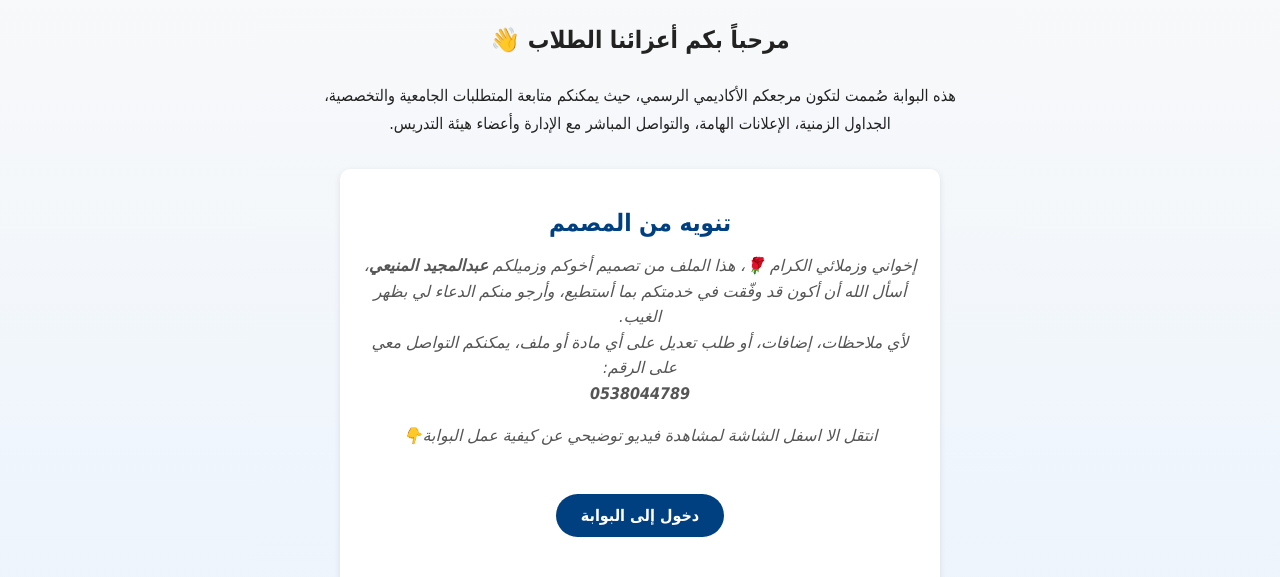
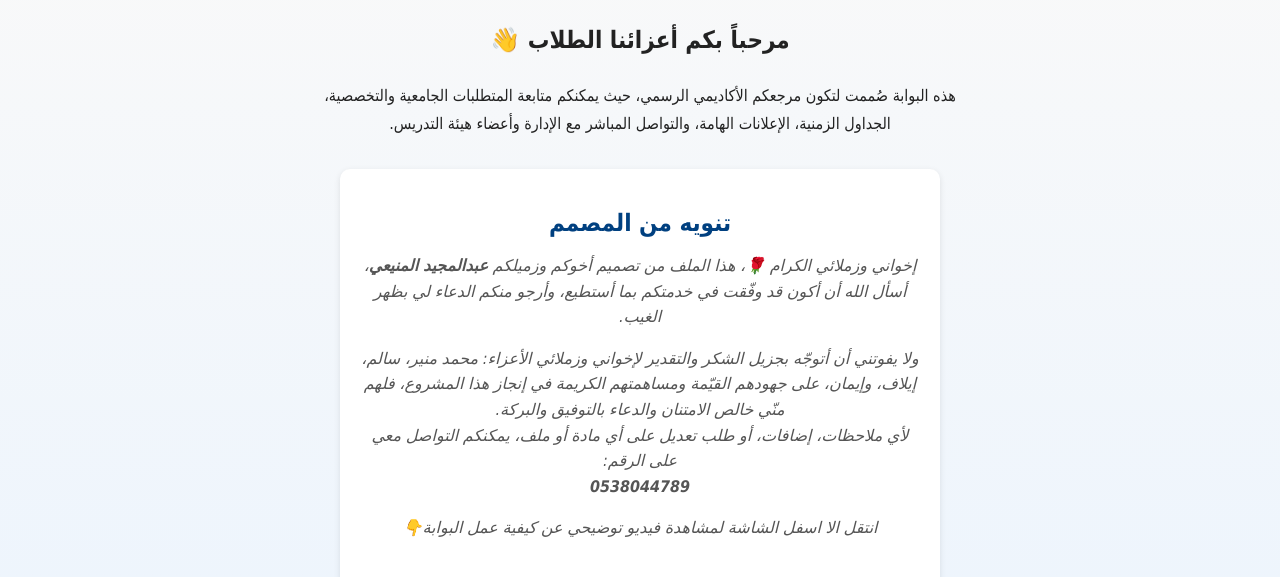
Before and after one commit to abdalmged7129-rgb/muhasib, a plain HTML site: page index.html in a window 1280 px wide. Shown: the part 70-647 px from the top of the page. Drawn offline with Linux system fonts and the light colour scheme.

Commit message:
index.html

```diff
--- a/index.html
+++ b/index.html
@@ -158,7 +158,8 @@
       <p>
         إخواني وزملائي الكرام 🌹، هذا الملف من تصميم أخوكم وزميلكم
         <strong>عبدالمجيد المنيعي</strong>، أسأل الله أن أكون قد وفّقت في خدمتكم بما أستطيع،
-        وأرجو منكم الدعاء لي بظهر الغيب.<br>
+        وأرجو منكم الدعاء لي بظهر الغيب.
+       <p>ولا يفوتني أن أتوجّه بجزيل الشكر والتقدير لإخواني وزملائي الأعزاء: محمد منير، سالم، إيلاف، وإيمان، على جهودهم القيّمة ومساهمتهم الكريمة في إنجاز هذا المشروع، فلهم منّي خالص الامتنان والدعاء بالتوفيق والبركة.<br>
         لأي ملاحظات، إضافات، أو طلب تعديل على أي مادة أو ملف، يمكنكم التواصل معي على الرقم:<br>
         <strong>0538044789</strong><br>
         <p>انتقل الا اسفل الشاشة لمشاهدة فيديو توضيحي عن كيفية عمل البوابة👇<p>
```
